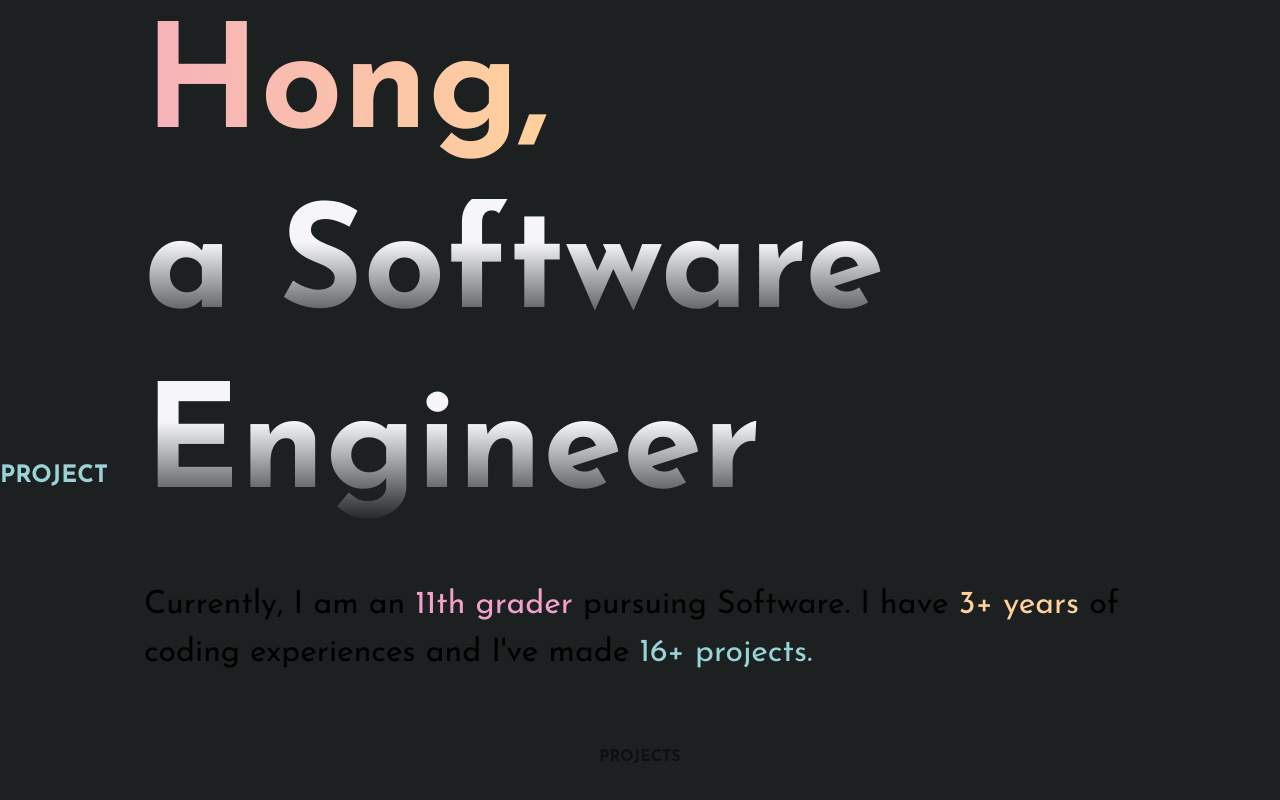
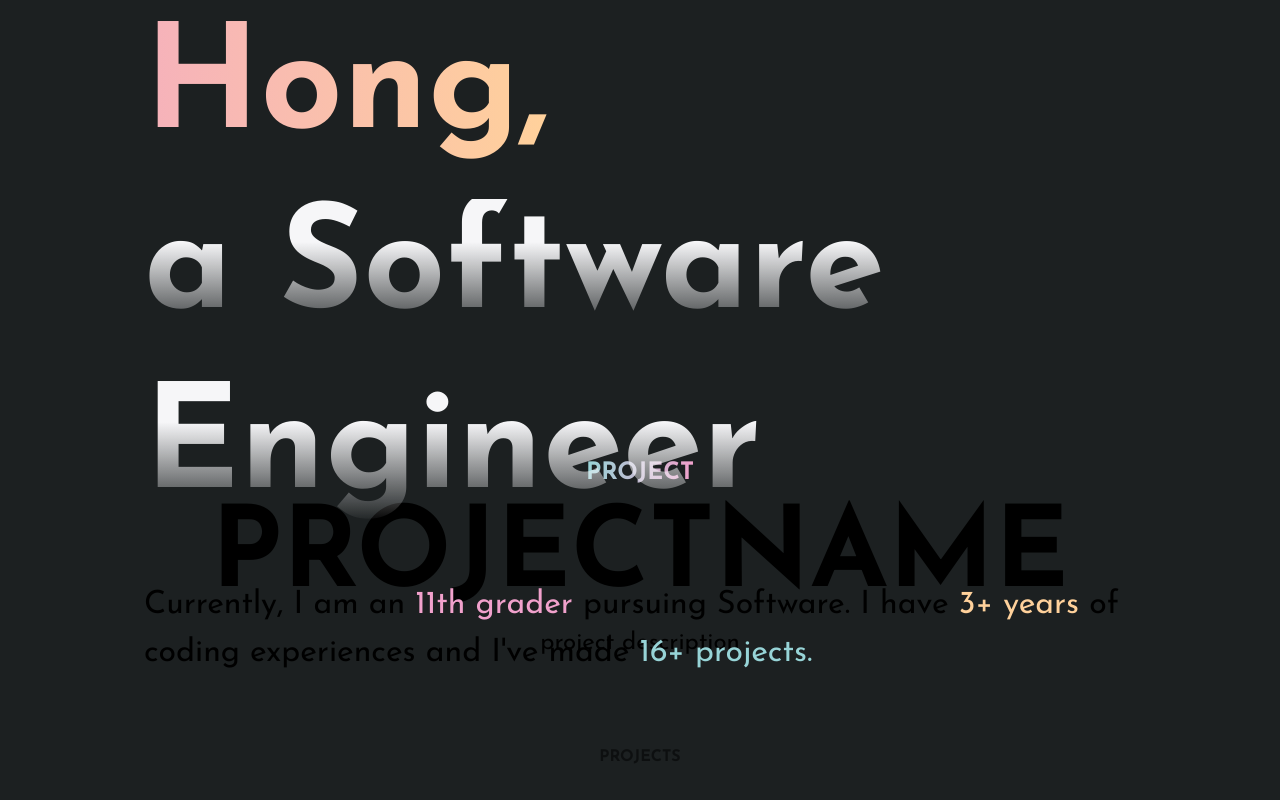
Before and after one commit to LinHong149/lin-hong.github.io, a Next.js app: page / in a window 1280 px wide. Shown: the part 342-1142 px from the top of the page. Built offline with nearby package versions, Linux system fonts and the light colour scheme.

Commit message:
Projects

```diff
--- a/src/app/sections/Projects.tsx
+++ b/src/app/sections/Projects.tsx
@@ -13,9 +13,10 @@ const Projects = () => {
       {/* Project Info */}
       <div className="h-screen w-screen">
 
-        <div className="flex flex-col">
+        <div className="flex flex-col items-center [&>*]:leading-tight">
           <p className="font-lable-bigger text-gradient-cyan-pink">PROJECT</p>
-          {/* <p>{projectInfo}</p> */}
+          <p className="font-header2-bold uppercase">projectName</p>
+          <p className="font-paragraph">project description</p>
         </div>
       </div>
     </div>
```
